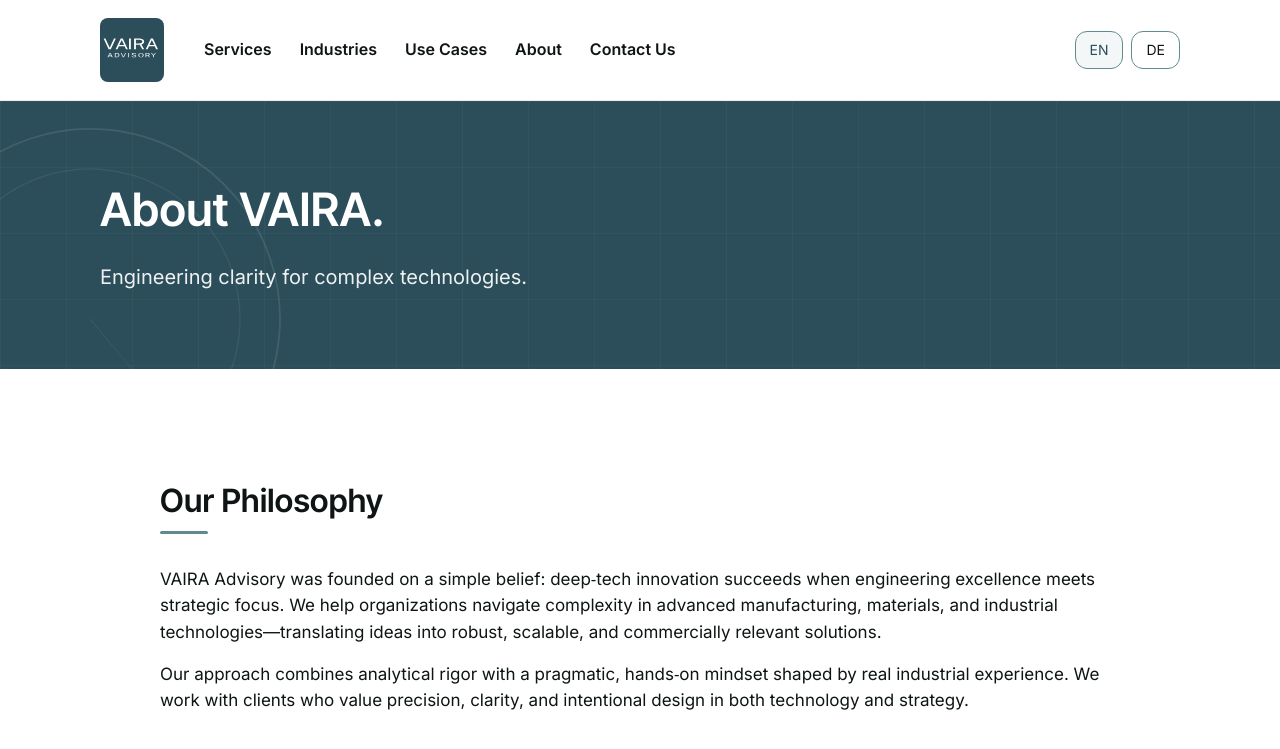
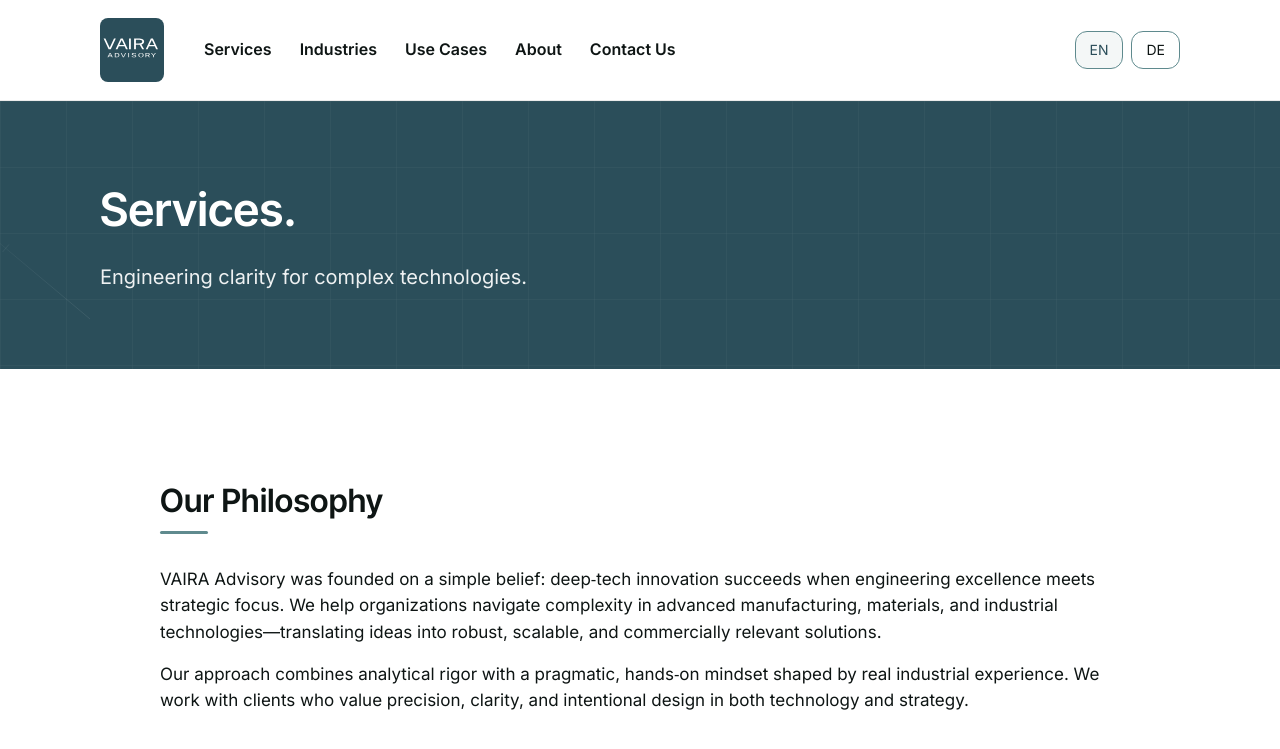
Before and after one commit to raphaelheeb/vaira-advisory, a Jekyll site: the page built from about/index.html, in a window 1280 px wide and 900 px high. Shown: the top 749 px of the window. Built offline with Jekyll 4.4.1, drawn with Linux system fonts in a browser that asks for light colours.

Commit message:
Update index.html

```diff
--- a/about/index.html
+++ b/about/index.html
@@ -9,12 +9,12 @@
 <!-- SUBPAGE HERO -->
 <section id="hero" class="hero hero--clean">
   <div class="content-wrapper">
-    <h1 class="hero-title">About VAIRA.</h1>
+    <h1 class="hero-title">Services.</h1>
     <p class="hero-sub">Engineering clarity for complex technologies.</p>
   </div>
 
-  <!-- CAD SHAPE (BOTTOM LEFT) — INSERT SVG BELOW -->
-<div class="cad-hero-shape"
+  <!-- CAD SHAPE (match About positioning) -->
+  <div class="cad-hero-shape"
        style="
          position:absolute;
          bottom:-60px;
@@ -27,14 +27,15 @@
          pointer-events:none;
          z-index:1;
        ">
-     <svg width="420" height="420" viewBox="0 0 420 420" fill="none" xmlns="http://www.w3.org/2000/svg">
+    <!-- you can keep the same SVG or your Services variant -->
+    <svg width="420" height="420" viewBox="0 0 420 420" fill="none" xmlns="http://www.w3.org/2000/svg">
       <defs>
         <linearGradient id="radialFade" x1="210" y1="210" x2="400" y2="210" gradientUnits="userSpaceOnUse">
           <stop offset="0%" stop-color="white" stop-opacity="0.45" />
           <stop offset="100%" stop-color="white" stop-opacity="0.05" />
         </linearGradient>
       </defs>
-      <g transform="rotate(50 210 210)">
+      <g transform="rotate(-140 210 210)">
         <path d="M20 210 A190 190 0 0 1 400 210"
               stroke="white" stroke-width="1.75" stroke-opacity="0.55" vector-effect="non-scaling-stroke" />
         <path d="M60 210 A150 150 0 0 1 360 210"
```
